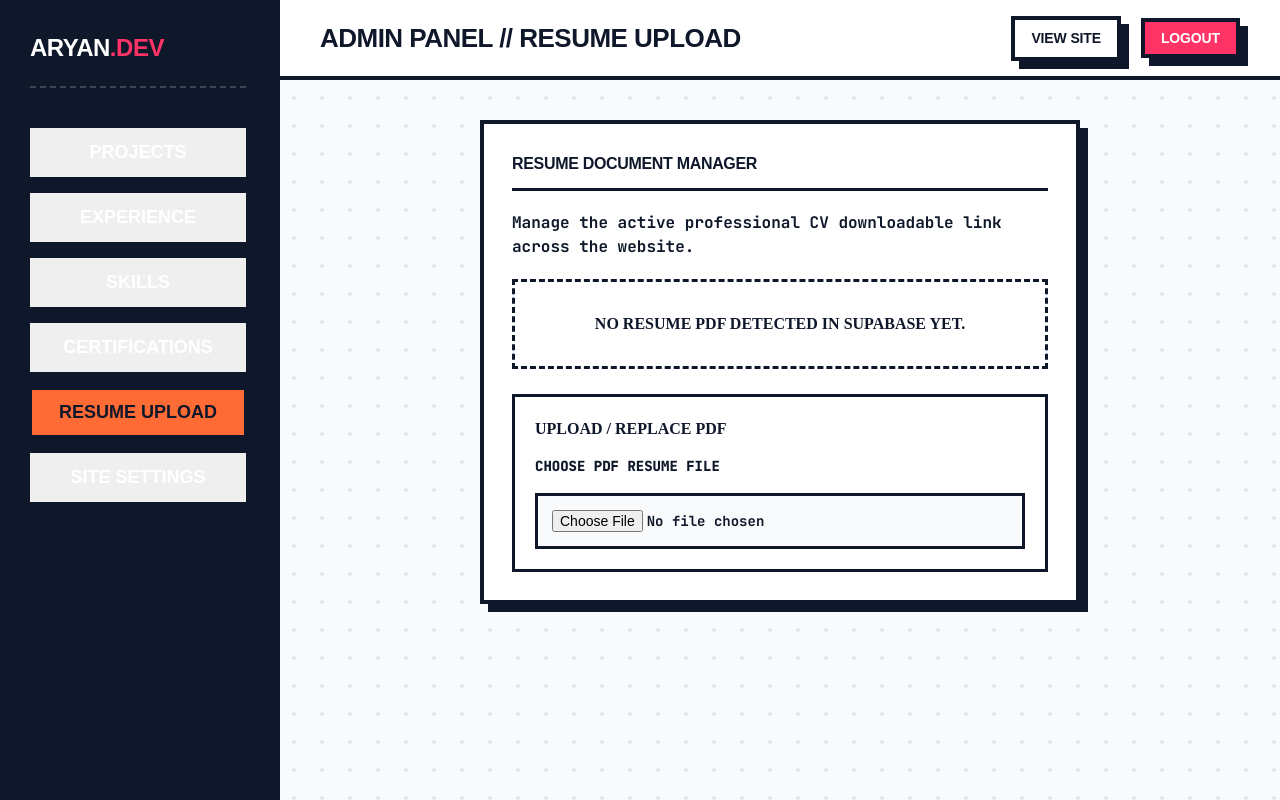
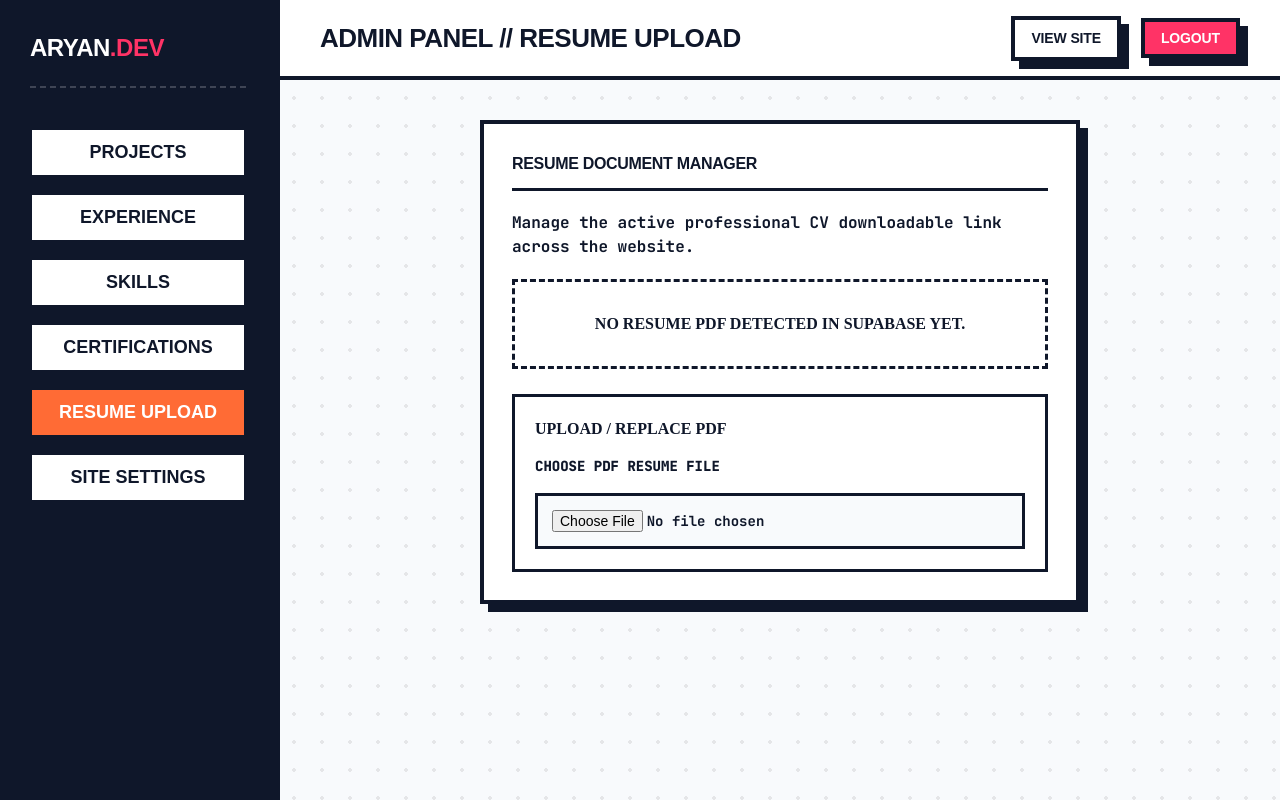
Before and after one commit to AryanKumar-25/aryan-portfolio, a Next.js app: page /admin/resume in a window 1280 px wide. Built offline with nearby package versions, Linux system fonts and the light colour scheme; no server answers; the database is empty; a web font is replaced by a local one.

Commit message:
fix: sidebar inactive items — white bg + black text; active stays orange

```diff
--- a/src/app/globals.css
+++ b/src/app/globals.css
@@ -1453,17 +1453,25 @@ body {
     font-size: 18px;
     text-transform: uppercase;
     text-decoration: none;
+    color: #0F172A;
+    background-color: var(--color-white);
+    padding: 12px 18px;
+    border: 2px solid #0F172A;
+    box-shadow: 3px 3px 0 #0F172A;
+    transition: background-color 0.15s ease, transform 0.15s ease, box-shadow 0.15s ease;
+}
+
+.admin-nav-item:hover {
+    transform: translate(-2px, -2px);
+    box-shadow: 5px 5px 0 #0F172A;
+}
+
+.admin-nav-item.active {
+    background-color: var(--color-orange);
     color: var(--color-white);
-    padding: 12px 18px;
-    border: 2px solid transparent;
-    transition: background-color 0.15s ease, border-color 0.15s ease;
-}
-
-.admin-nav-item:hover, .admin-nav-item.active {
-    background-color: var(--color-orange);
-    color: var(--color-navy);
-    border: 2px solid var(--color-navy);
-    box-shadow: 4px 4px 0 var(--color-navy);
+    border: 2px solid #0F172A;
+    box-shadow: 4px 4px 0 #0F172A;
+    transform: none;
 }
 
 .admin-main {
```
